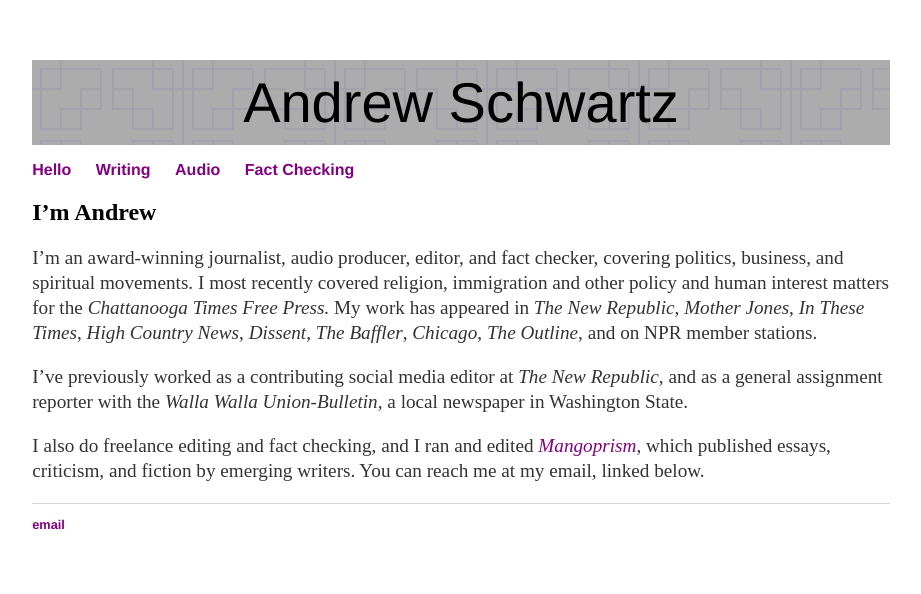
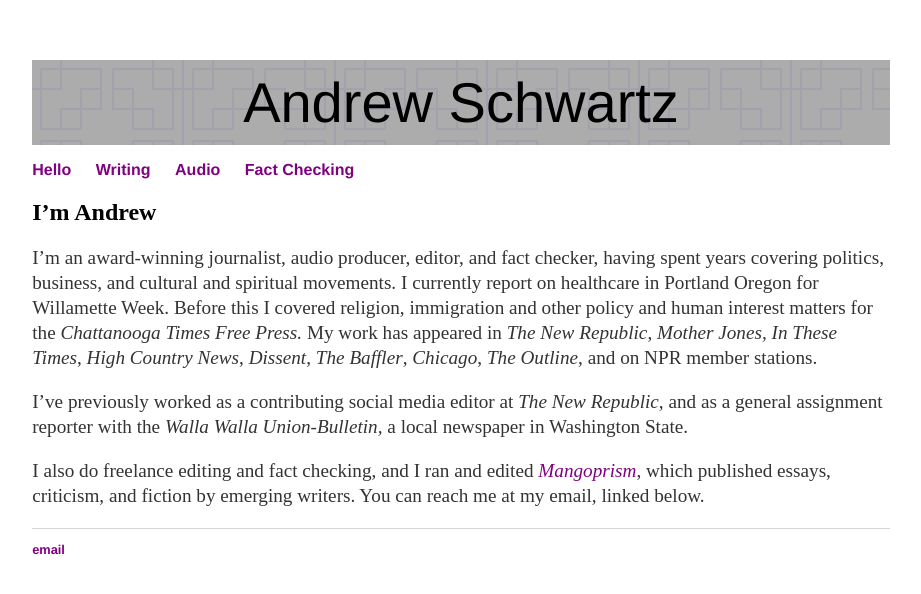
Before and after one commit to aonschwartz/aonschwartz.github.io, a Jekyll site: the page built from index.md, in a window 1280 px wide. Shown: the top 594 px of the page, without its empty margins (179-1100 px from the left). Built offline with Jekyll 4.4.1, drawn with Linux system fonts in a browser that asks for light colours.

Commit message:
Update index.md

```diff
--- a/index.md
+++ b/index.md
@@ -6,7 +6,7 @@
 
 ## I'm Andrew
 
-I'm an award-winning journalist, audio producer, editor, and fact checker, covering politics, business, and spiritual movements. I most recently covered religion, immigration and other policy and human interest matters for the *Chattanooga Times Free Press.* My work has appeared in *The New Republic*, *Mother Jones,* *In These Times*, *High Country News*, *Dissent*, *The Baffler*, *Chicago*, *The Outline*, and on NPR member stations.
+I'm an award-winning journalist, audio producer, editor, and fact checker, having spent years covering politics, business, and cultural and spiritual movements. I currently report on healthcare in Portland Oregon for Willamette Week. Before this I covered religion, immigration and other policy and human interest matters for the *Chattanooga Times Free Press.* My work has appeared in *The New Republic*, *Mother Jones,* *In These Times*, *High Country News*, *Dissent*, *The Baffler*, *Chicago*, *The Outline*, and on NPR member stations.
 
 I've previously worked as a contributing social media editor at *The New Republic*, and as a general assignment reporter with the *Walla Walla Union-Bulletin,* a local newspaper in Washington State.
 
```
